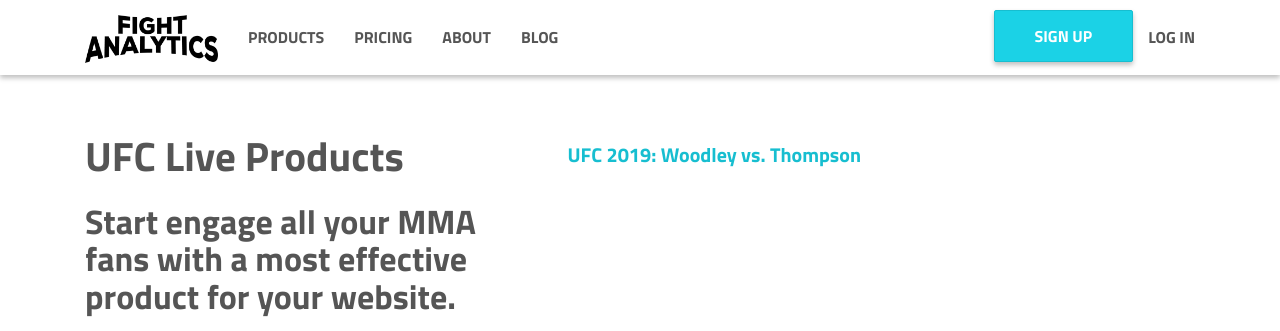
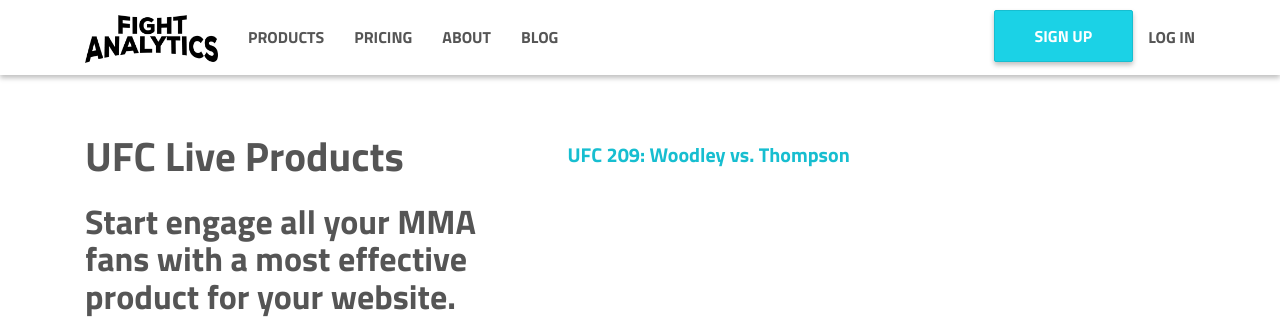
Before and after one commit to fightanalytics/site-fight-analytics, a Jekyll site: the page built from index.html, in a window 1280 px wide and 900 px high. Shown: the top 331 px of the window. Built offline with Jekyll 4.4.1, drawn with Linux system fonts in a browser that asks for light colours.

Commit message:
Corrige um typo no link da home

```diff
--- a/index.html
+++ b/index.html
@@ -18,7 +18,7 @@
             </div>
             <div class="col-md-7 col-sm-6">
                 <div class="mockup-body">
-                    <h4 style="margin-top: 34px; margin-left: 10px; margin-bottom: 0px;"> <a href="/stats-center/UFC-209-Woodley-vs-Thompson-results-and-statistics/">UFC 2019: Woodley vs. Thompson</a></h4>
+                    <h4 style="margin-top: 34px; margin-left: 10px; margin-bottom: 0px;"> <a href="/stats-center/UFC-209-Woodley-vs-Thompson-results-and-statistics/">UFC 209: Woodley vs. Thompson</a></h4>
                     <iframe src="https://live.fightanalytics.cc/fights/58b083b84022e6171503d0c3/1-fight-analytics" width="100%" height="435" frameborder="0"></iframe>
                 </div>
             </div>
```
